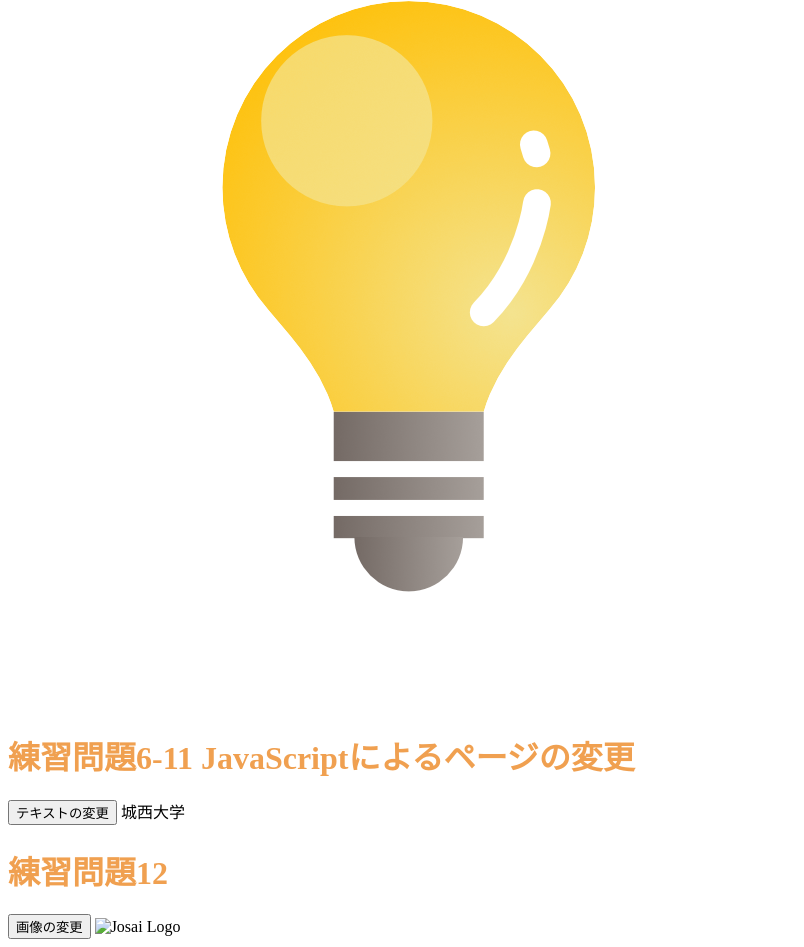
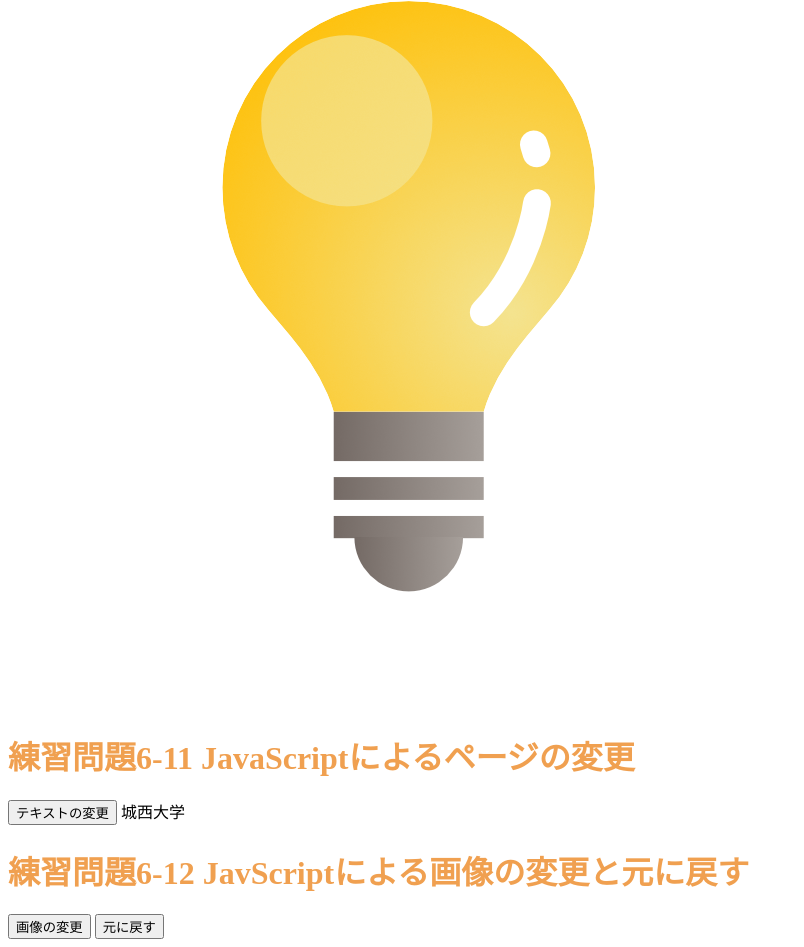
Before and after one commit to zm26249/4728, a plain HTML site: page index.html in a window 1280 px wide. Shown: the part 1878-2825 px from the top of the page, without its empty margins (0-804 px from the left). Drawn offline with Linux system fonts and the light colour scheme.

Commit message:
Update index.html

```diff
--- a/index.html
+++ b/index.html
@@ -139,12 +139,15 @@
         onclick="txtchange1();">
     城西大学</div>
 
-<h1>練習問題12</h1>
+<h1>練習問題6-12 JavScriptによる画像の変更と元に戻す</h1>
 
     <input type="button" value="画像の変更"
         onclick="imgchange1();">
 
-    <img src='./image/josai.png'id="logo" alt="Josai Logo">
+    <input type="button" value="元に戻す"
+        onclick="imgchange2();">
+
+
 
 
 
```
